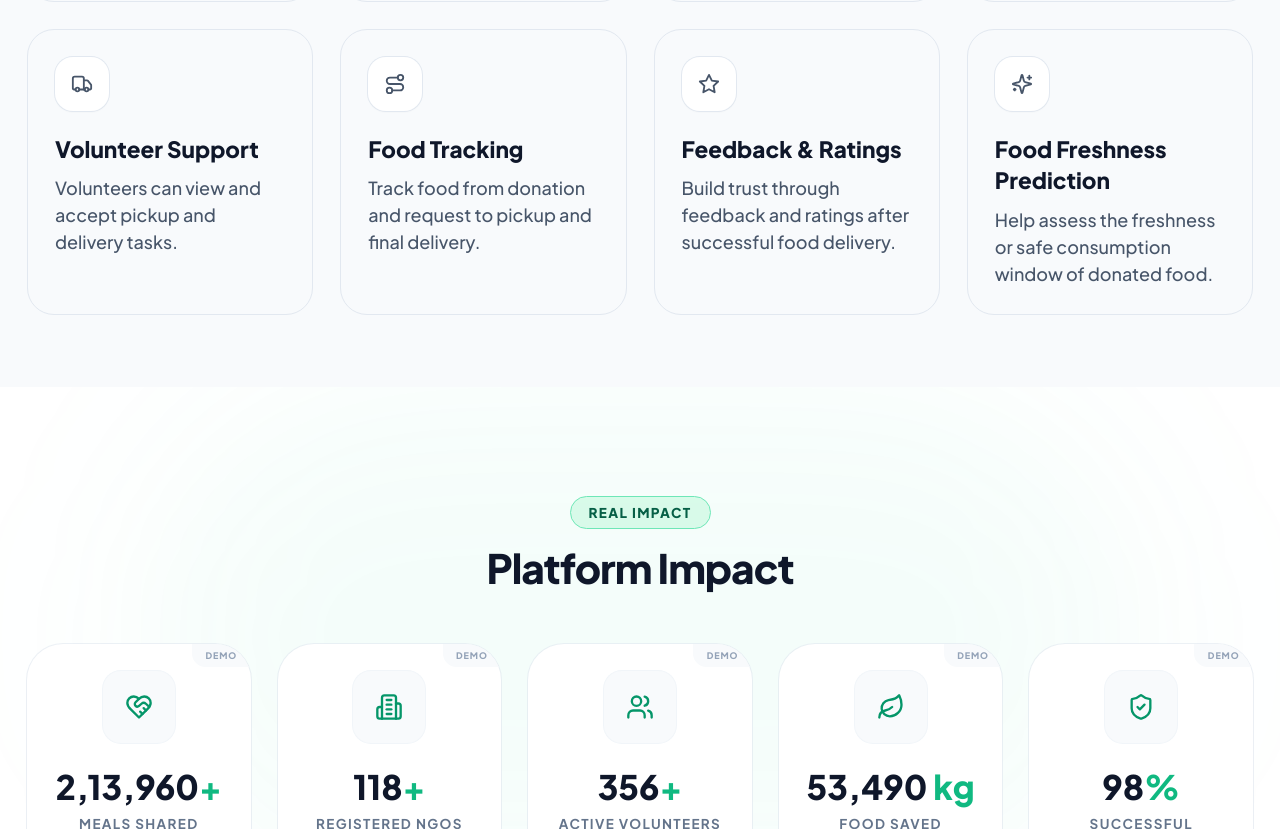
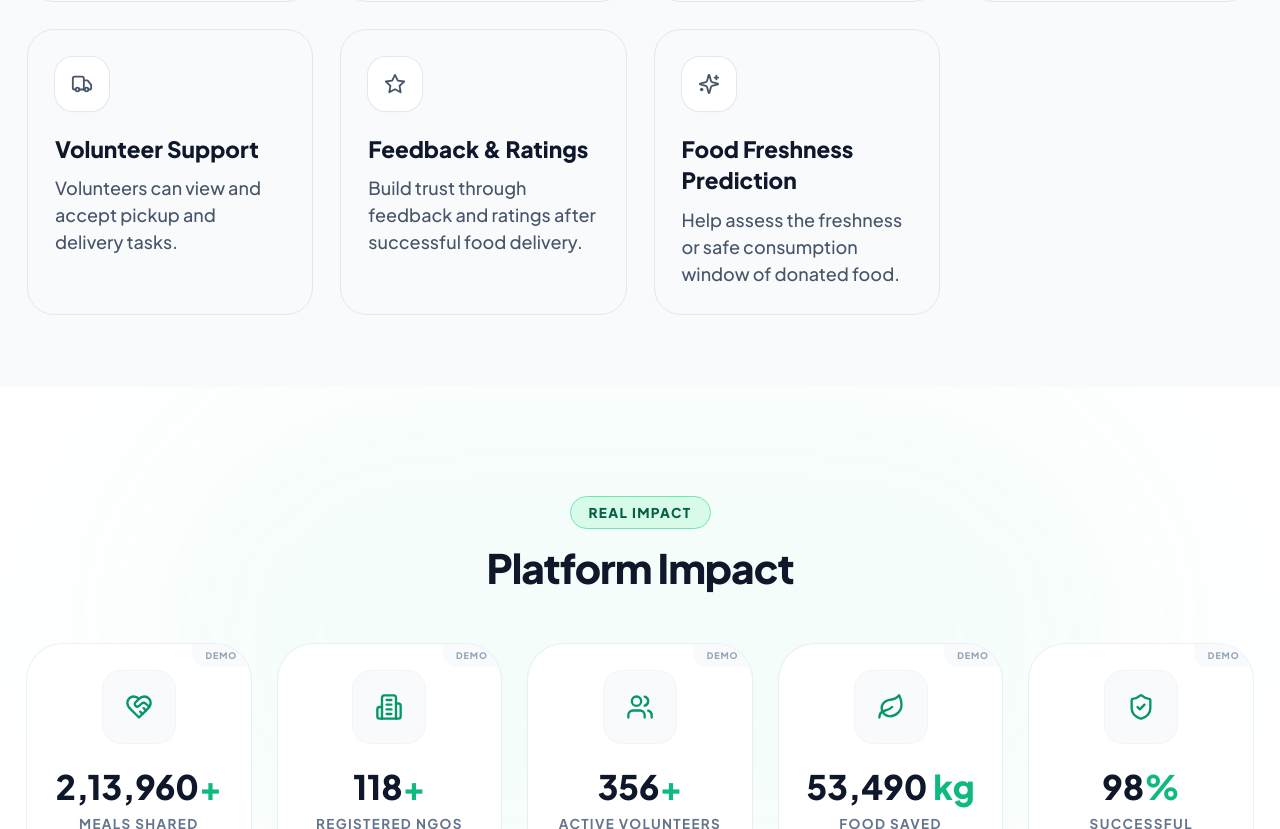
Before and after one commit to 24CS077-Suyanshi/CS26006-Food-Redistribution-System, a React (Vite) app in the folder frontend/: page / in a window 1280 px wide. Shown: the part 3085-3914 px from the top of the page. Built offline with nearby package versions, Linux system fonts and the light colour scheme.

Commit message:
Removed food tracking feature from homepage

```diff
--- a/frontend/src/pages/HomePage.jsx
+++ b/frontend/src/pages/HomePage.jsx
@@ -36,7 +36,6 @@ const features = [
   { title: 'Food Donation Management', icon: Building2, text: 'Donors can post, manage, and track surplus food donations.' },
   { title: 'NGO Coordination', icon: HeartHandshake, text: 'Verified NGOs can browse donations and submit food requests.' },
   { title: 'Volunteer Support', icon: Truck, text: 'Volunteers can view and accept pickup and delivery tasks.' },
-  { title: 'Food Tracking', icon: Route, text: 'Track food from donation and request to pickup and final delivery.' },
   { title: 'Feedback & Ratings', icon: Star, text: 'Build trust through feedback and ratings after successful food delivery.' },
   { title: 'Food Freshness Prediction', icon: Sparkles, text: 'Help assess the freshness or safe consumption window of donated food.' }
 ];
```
